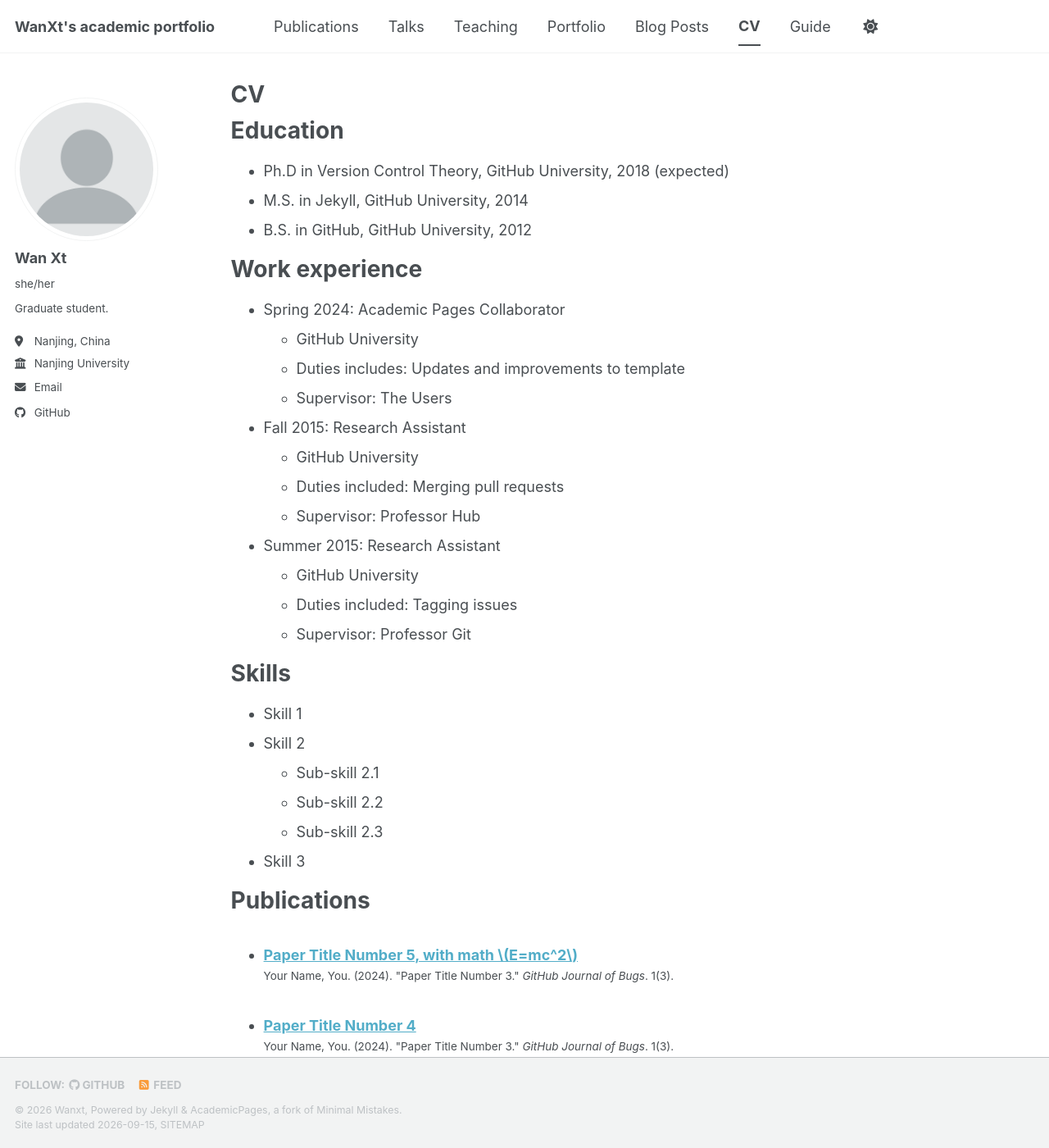
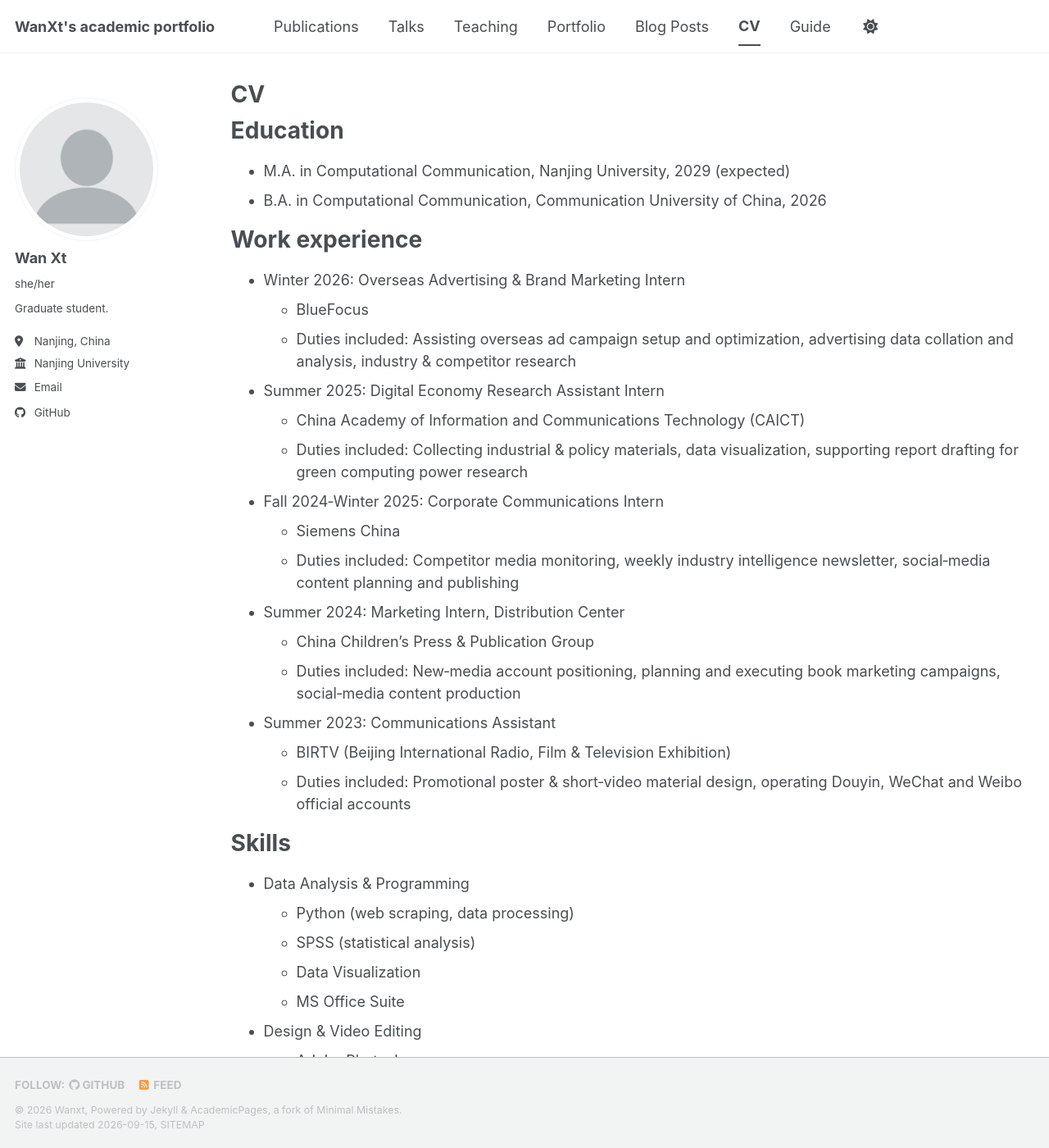
Before and after one commit to Wan0037/Wan0037.github.io, a Jekyll site: the page built from _pages/cv.md, in a window 1280 px wide and 1400 px high. Shown: the whole window at 82% size. Built offline with Jekyll 4.4.1, drawn with Linux system fonts in a browser that asks for light colours; a style sheet for code colours, icons or effects is not loaded; some of the changed text lies outside the part shown.

Commit message:
Revise CV with updated education and experience
Updated education and work experience sections, added new skills and removed outdated entries.

```diff
--- a/_pages/cv.md
+++ b/_pages/cv.md
@@ -11,54 +11,44 @@ redirect_from:
 
 Education
 ======
-* Ph.D in Version Control Theory, GitHub University, 2018 (expected)
-* M.S. in Jekyll, GitHub University, 2014
-* B.S. in GitHub, GitHub University, 2012
+* M.A. in Computational Communication, Nanjing University, 2029 (expected)
+* B.A. in Computational Communication, Communication University of China, 2026
 
 Work experience
 ======
-* Spring 2024: Academic Pages Collaborator
-  * GitHub University
-  * Duties includes: Updates and improvements to template
-  * Supervisor: The Users
+* Winter 2026: Overseas Advertising & Brand Marketing Intern
+  * BlueFocus
+  * Duties included: Assisting overseas ad campaign setup and optimization, advertising data collation and analysis, industry & competitor research
 
-* Fall 2015: Research Assistant
-  * GitHub University
-  * Duties included: Merging pull requests
-  * Supervisor: Professor Hub
+* Summer 2025: Digital Economy Research Assistant Intern
+  * China Academy of Information and Communications Technology (CAICT)
+  * Duties included: Collecting industrial & policy materials, data visualization, supporting report drafting for green computing power research
 
-* Summer 2015: Research Assistant
-  * GitHub University
-  * Duties included: Tagging issues
-  * Supervisor: Professor Git
+* Fall 2024‑Winter 2025: Corporate Communications Intern
+  * Siemens China
+  * Duties included: Competitor media monitoring, weekly industry intelligence newsletter, social‑media content planning and publishing
+
+* Summer 2024: Marketing Intern, Distribution Center
+  * China Children's Press & Publication Group
+  * Duties included: New‑media account positioning, planning and executing book marketing campaigns, social‑media content production
+
+* Summer 2023: Communications Assistant
+  * BIRTV (Beijing International Radio, Film & Television Exhibition)
+  * Duties included: Promotional poster & short‑video material design, operating Douyin, WeChat and Weibo official accounts
 
 Skills
 ======
-* Skill 1
-* Skill 2
-  * Sub-skill 2.1
-  * Sub-skill 2.2
-  * Sub-skill 2.3
-* Skill 3
+* Data Analysis & Programming
+  * Python (web scraping, data processing)
+  * SPSS (statistical analysis)
+  * Data Visualization
+  * MS Office Suite
 
-Publications
-======
-  <ul>{% for post in site.publications reversed %}
-    {% include archive-single-cv.html %}
-  {% endfor %}</ul>
+* Design & Video Editing
+  * Adobe Photoshop
+  * Adobe Premiere Pro
+  * CapCut
+  * Xiumi
 
-Talks
-======
-  <ul>{% for post in site.talks reversed %}
-    {% include archive-single-talk-cv.html  %}
-  {% endfor %}</ul>
-
-Teaching
-======
-  <ul>{% for post in site.teaching reversed %}
-    {% include archive-single-cv.html %}
-  {% endfor %}</ul>
-
-Service and leadership
-======
-* Currently signed in to 43 different slack teams
+* Language
+  * English (CET-6)
```
